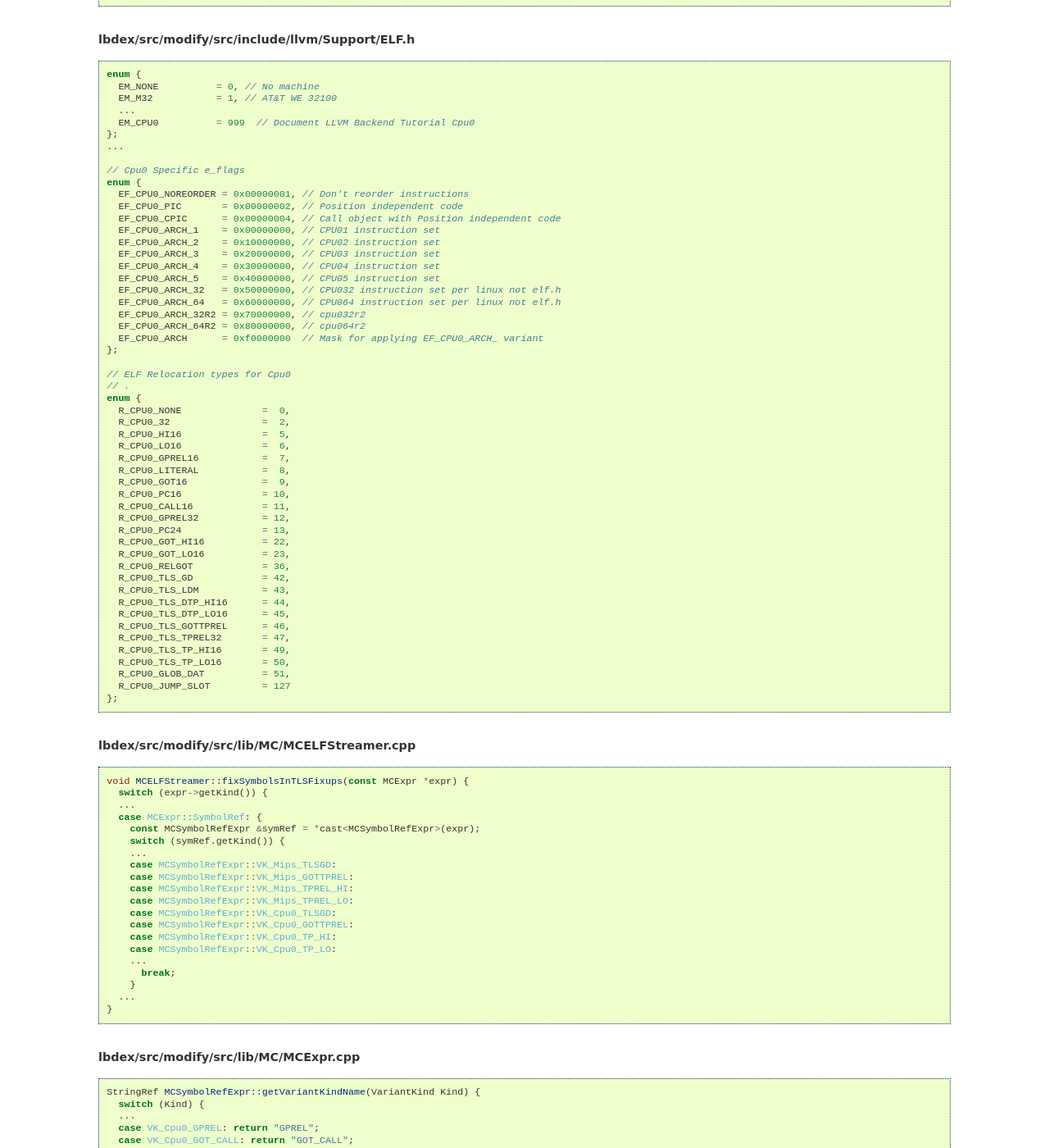
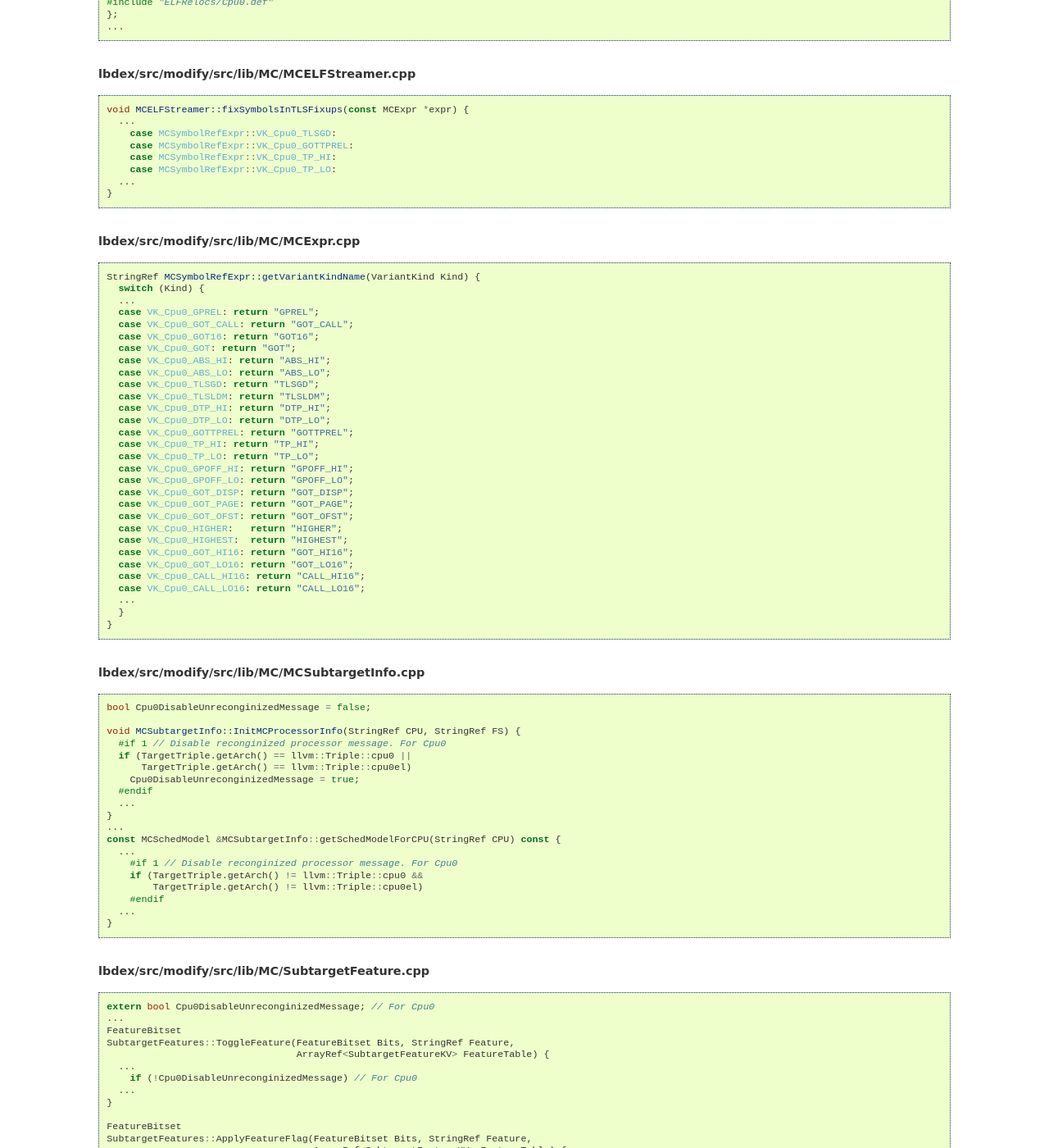
Before and after one commit to Jonathan2251/lbd, a Sphinx documentation site: the page built from source/llvmstructure.rst, in a window 1280 px wide and 1400 px high, scrolled down 19329 px. Shown: the whole window at 82% size. Built offline with Sphinx 7.4.7, drawn with Linux system fonts in a browser that asks for light colours; formulas are drawn with MathJax 3; pages that are not in the unit, such as notebooks, are missing from menus; some of the changed text lies outside the part shown.

Commit message:
Correct typing

```diff
--- a/source/backendstructure.rst
+++ b/source/backendstructure.rst
@@ -181,7 +181,8 @@
 reference member to allow them access other classes through the Cpu0Subtarget
 interface list in :num:`Figure #backendstructure-f1`.
 Classes (maybe added at later chapters) can access Subtarget class
-through Cpu0TargetMachine (usually use TM as symbol) by TM.getSubtargetImpl().
+through Cpu0TargetMachine (usually use TM as symbol) by
+static_cast<Cpu0TargetMachine &>(TM).getSubtargetImpl().
 Once get Subtarget class, the backend code can accesss other classes through it.
 For those classes name of Cpu0SExx, they mean the standard 32 bits class.
 This arrangement follows llvm 3.5 Mips backend style. In Mips backend, it uses
--- a/source/llvmstructure.rst
+++ b/source/llvmstructure.rst
@@ -1297,8 +1297,6 @@
 .. code-block:: c++
 
   ...
-  elseif (LLVM_NATIVE_ARCH MATCHES "mips")
-    set(LLVM_NATIVE_ARCH Mips)
   elseif (LLVM_NATIVE_ARCH MATCHES "cpu0")
     set(LLVM_NATIVE_ARCH Cpu0)
   ...
@@ -1308,7 +1306,6 @@
 
   set(LLVM_ALL_TARGETS
     ...
-    Mips
     Cpu0
     ...
     )
@@ -1324,10 +1321,6 @@
   public:
     enum ArchType {
       ...
-      mips,       // MIPS: mips, mipsallegrex
-      mipsel,     // MIPSEL: mipsel, mipsallegrexel
-      mips64,     // MIPS64: mips64
-      mips64el,   // MIPS64EL: mips64el
       cpu0,       // For Tutorial Backend Cpu0
       cpu0el,
       ...
@@ -1374,20 +1367,6 @@
 .. rubric:: lbdex/src/modify/src/include/llvm/Object/ELFObjectFile.h
 .. code-block:: c++
 
-  template <class ELFT>
-  std::error_code ELFObjectFile<ELFT>::getRelocationValueString(
-      DataRefImpl Rel, SmallVectorImpl<char> &Result) const {
-    ...
-    switch (EF.getHeader()->e_machine) {
-    ...
-    case ELF::EM_MIPS:
-    case ELF::EM_CPU0:	// llvm-objdump -t -r
-      res = *SymName;
-      break;
-    ...
-    }
-    ...
-  }
   ...
   template <class ELFT>
   StringRef ELFObjectFile<ELFT>::getFileFormatName() const {
@@ -1422,80 +1401,33 @@
 .. code-block:: c++
 
   enum {
-    EM_NONE          = 0, // No machine
-    EM_M32           = 1, // AT&T WE 32100
     ...
     EM_CPU0          = 999  // Document LLVM Backend Tutorial Cpu0
   };
   ...
-
   // Cpu0 Specific e_flags
   enum {
     EF_CPU0_NOREORDER = 0x00000001, // Don't reorder instructions
     EF_CPU0_PIC       = 0x00000002, // Position independent code
-    EF_CPU0_CPIC      = 0x00000004, // Call object with Position independent code
-    EF_CPU0_ARCH_1    = 0x00000000, // CPU01 instruction set
-    EF_CPU0_ARCH_2    = 0x10000000, // CPU02 instruction set
-    EF_CPU0_ARCH_3    = 0x20000000, // CPU03 instruction set
-    EF_CPU0_ARCH_4    = 0x30000000, // CPU04 instruction set
-    EF_CPU0_ARCH_5    = 0x40000000, // CPU05 instruction set
     EF_CPU0_ARCH_32   = 0x50000000, // CPU032 instruction set per linux not elf.h
-    EF_CPU0_ARCH_64   = 0x60000000, // CPU064 instruction set per linux not elf.h
-    EF_CPU0_ARCH_32R2 = 0x70000000, // cpu032r2
-    EF_CPU0_ARCH_64R2 = 0x80000000, // cpu064r2
     EF_CPU0_ARCH      = 0xf0000000  // Mask for applying EF_CPU0_ARCH_ variant
   };
 
-  // ELF Relocation types for Cpu0
-  // .
+  // ELF Relocation types for Mips
   enum {
-    R_CPU0_NONE              =  0,
-    R_CPU0_32                =  2,
-    R_CPU0_HI16              =  5,
-    R_CPU0_LO16              =  6,
-    R_CPU0_GPREL16           =  7,
-    R_CPU0_LITERAL           =  8,
-    R_CPU0_GOT16             =  9,
-    R_CPU0_PC16              = 10,
-    R_CPU0_CALL16            = 11,
-    R_CPU0_GPREL32           = 12,
-    R_CPU0_PC24              = 13,
-    R_CPU0_GOT_HI16          = 22,
-    R_CPU0_GOT_LO16          = 23,
-    R_CPU0_RELGOT            = 36,
-    R_CPU0_TLS_GD            = 42,
-    R_CPU0_TLS_LDM           = 43,
-    R_CPU0_TLS_DTP_HI16      = 44,
-    R_CPU0_TLS_DTP_LO16      = 45,
-    R_CPU0_TLS_GOTTPREL      = 46,
-    R_CPU0_TLS_TPREL32       = 47,
-    R_CPU0_TLS_TP_HI16       = 49,
-    R_CPU0_TLS_TP_LO16       = 50,
-    R_CPU0_GLOB_DAT          = 51,
-    R_CPU0_JUMP_SLOT         = 127
+  #include "ELFRelocs/Cpu0.def"
   };
+  ...
 
 .. rubric:: lbdex/src/modify/src/lib/MC/MCELFStreamer.cpp
 .. code-block:: c++
 
   void MCELFStreamer::fixSymbolsInTLSFixups(const MCExpr *expr) {
-    switch (expr->getKind()) {
-    ...
-    case MCExpr::SymbolRef: {
-      const MCSymbolRefExpr &symRef = *cast<MCSymbolRefExpr>(expr);
-      switch (symRef.getKind()) {
-      ...
-      case MCSymbolRefExpr::VK_Mips_TLSGD:
-      case MCSymbolRefExpr::VK_Mips_GOTTPREL:
-      case MCSymbolRefExpr::VK_Mips_TPREL_HI:
-      case MCSymbolRefExpr::VK_Mips_TPREL_LO:
+    ...
       case MCSymbolRefExpr::VK_Cpu0_TLSGD:
       case MCSymbolRefExpr::VK_Cpu0_GOTTPREL:
       case MCSymbolRefExpr::VK_Cpu0_TP_HI:
       case MCSymbolRefExpr::VK_Cpu0_TP_LO:
-      ...
-        break;
-      }
     ...
   }
 
@@ -1533,6 +1465,60 @@
     }
   }
 
+.. rubric:: lbdex/src/modify/src/lib/MC/MCSubtargetInfo.cpp
+.. code-block:: c++
+
+  bool Cpu0DisableUnreconginizedMessage = false;
+
+  void MCSubtargetInfo::InitMCProcessorInfo(StringRef CPU, StringRef FS) {
+    #if 1 // Disable reconginized processor message. For Cpu0
+    if (TargetTriple.getArch() == llvm::Triple::cpu0 ||
+        TargetTriple.getArch() == llvm::Triple::cpu0el)
+      Cpu0DisableUnreconginizedMessage = true;
+    #endif
+    ...
+  }
+  ...
+  const MCSchedModel &MCSubtargetInfo::getSchedModelForCPU(StringRef CPU) const {
+    ...
+      #if 1 // Disable reconginized processor message. For Cpu0
+      if (TargetTriple.getArch() != llvm::Triple::cpu0 &&
+          TargetTriple.getArch() != llvm::Triple::cpu0el)
+      #endif
+    ...
+  }
+
+.. rubric:: lbdex/src/modify/src/lib/MC/SubtargetFeature.cpp
+.. code-block:: c++
+
+  extern bool Cpu0DisableUnreconginizedMessage; // For Cpu0
+  ...
+  FeatureBitset
+  SubtargetFeatures::ToggleFeature(FeatureBitset Bits, StringRef Feature,
+                                   ArrayRef<SubtargetFeatureKV> FeatureTable) {
+    ...
+      if (!Cpu0DisableUnreconginizedMessage) // For Cpu0
+    ...
+  }
+
+  FeatureBitset
+  SubtargetFeatures::ApplyFeatureFlag(FeatureBitset Bits, StringRef Feature,
+                                      ArrayRef<SubtargetFeatureKV> FeatureTable) {
+    ...
+      if (!Cpu0DisableUnreconginizedMessage) // For Cpu0
+    ...
+  }
+
+  FeatureBitset
+  SubtargetFeatures::getFeatureBits(StringRef CPU,
+                                    ArrayRef<SubtargetFeatureKV> CPUTable,
+                                    ArrayRef<SubtargetFeatureKV> FeatureTable) {
+    ...
+      if (!Cpu0DisableUnreconginizedMessage) // For Cpu0
+    ...
+  }
+
+
 .. rubric:: lib/object/ELF.cpp
 .. code-block:: c++
 
@@ -1588,6 +1574,13 @@
       .Cases("cpu0", "cpu0eb", "cpu0allegrex", Triple::cpu0)
       .Cases("cpu0el", "cpu0allegrexel", Triple::cpu0el)
       ...
+  }
+  ...
+  static Triple::ObjectFormatType getDefaultFormat(const Triple &T) {
+    ...
+    case Triple::cpu0:
+    case Triple::cpu0el:
+    ...
   }
   ...
   static unsigned getArchPointerBitWidth(llvm::Triple::ArchType Arch) {
@@ -2048,7 +2041,7 @@
 .. code-block:: bash
 
   118-165-78-230:input Jonathan$ pwd
-  /Users/Jonathan/llvm/test/src/lib/Target/Cpu0/lbdex/input
+  /Users/Jonathan/llvm/test/lbdex/input
   118-165-78-230:input Jonathan$ clang -target mips-unknown-linux-gnu -c
   ch3.cpp -emit-llvm -o ch3.bc
 
```
Also changed, not shown: other parts of source/llvmstructure.rst (+3 -3 lines), source/doc.rst (+4 -4 lines), source/genobj.rst (+7 -3 lines), 2 other files.
